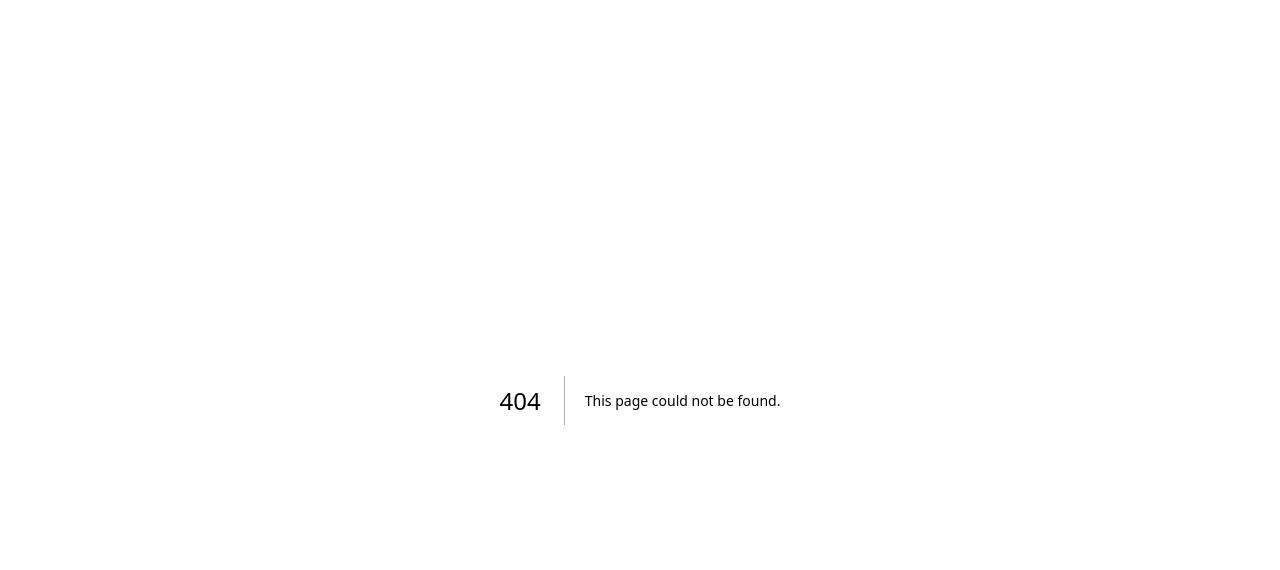
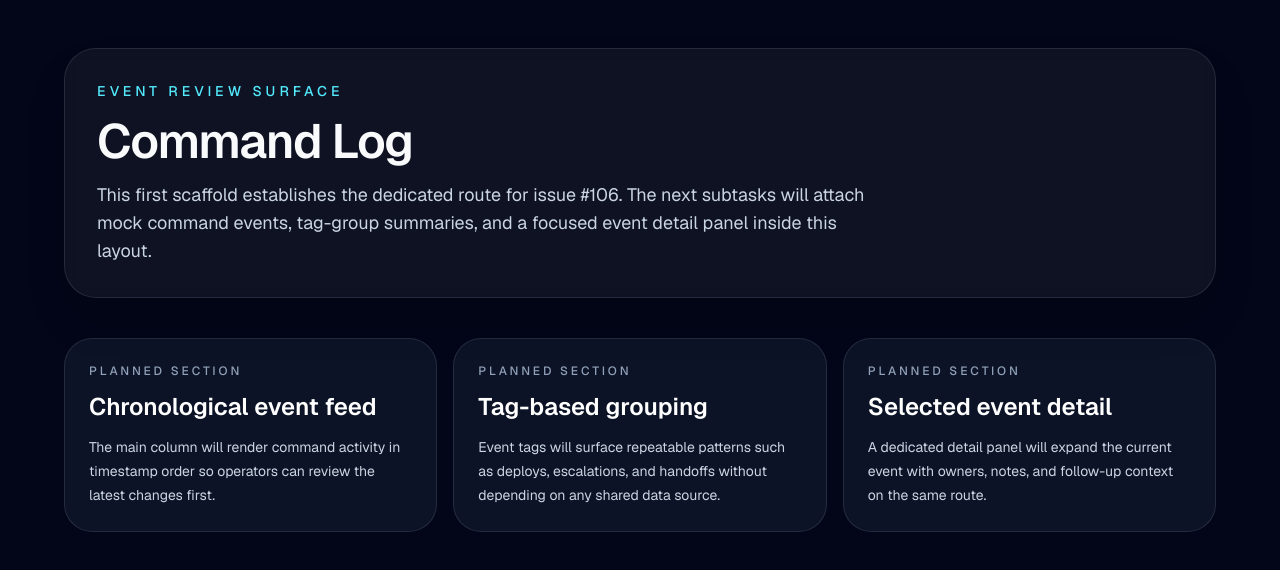
Before and after one commit to iamasx/api-test, a Next.js app: page /command-log in a window 1280 px wide. Before the commit this address had no page. Shown: the top 570 px of the page. Built offline with nearby package versions, Linux system fonts and the light colour scheme.

Commit message:
feat: scaffold command log route

```diff
--- /dev/null
+++ b/src/app/command-log/page.tsx
@@ -0,0 +1,66 @@
+import type { Metadata } from "next";
+
+const shellSections = [
+  {
+    title: "Chronological event feed",
+    description:
+      "The main column will render command activity in timestamp order so operators can review the latest changes first.",
+  },
+  {
+    title: "Tag-based grouping",
+    description:
+      "Event tags will surface repeatable patterns such as deploys, escalations, and handoffs without depending on any shared data source.",
+  },
+  {
+    title: "Selected event detail",
+    description:
+      "A dedicated detail panel will expand the current event with owners, notes, and follow-up context on the same route.",
+  },
+];
+
+export const metadata: Metadata = {
+  title: "Command Log",
+  description:
+    "Route shell for reviewing chronological command events, tag groupings, and event detail.",
+};
+
+export default function CommandLogPage() {
+  return (
+    <main className="min-h-screen bg-slate-950 px-6 py-12 text-slate-50 sm:px-10 lg:px-14">
+      <div className="mx-auto flex max-w-6xl flex-col gap-10">
+        <header className="rounded-[2rem] border border-white/10 bg-white/5 p-8 shadow-2xl shadow-black/20 backdrop-blur">
+          <p className="text-sm font-medium uppercase tracking-[0.28em] text-cyan-300">
+            Event Review Surface
+          </p>
+          <h1 className="mt-4 text-4xl font-semibold tracking-tight sm:text-5xl">
+            Command Log
+          </h1>
+          <p className="mt-4 max-w-3xl text-base leading-7 text-slate-300 sm:text-lg">
+            This first scaffold establishes the dedicated route for issue #106.
+            The next subtasks will attach mock command events, tag-group
+            summaries, and a focused event detail panel inside this layout.
+          </p>
+        </header>
+
+        <section className="grid gap-4 lg:grid-cols-3">
+          {shellSections.map((section) => (
+            <article
+              key={section.title}
+              className="rounded-[1.75rem] border border-white/10 bg-slate-900/80 p-6"
+            >
+              <p className="text-xs font-medium uppercase tracking-[0.24em] text-slate-400">
+                Planned section
+              </p>
+              <h2 className="mt-3 text-2xl font-semibold text-white">
+                {section.title}
+              </h2>
+              <p className="mt-3 text-sm leading-6 text-slate-300">
+                {section.description}
+              </p>
+            </article>
+          ))}
+        </section>
+      </div>
+    </main>
+  );
+}
```
